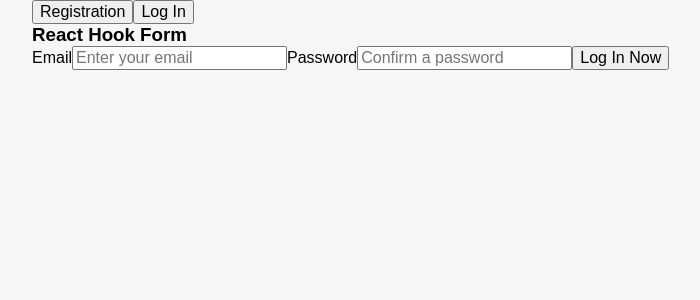
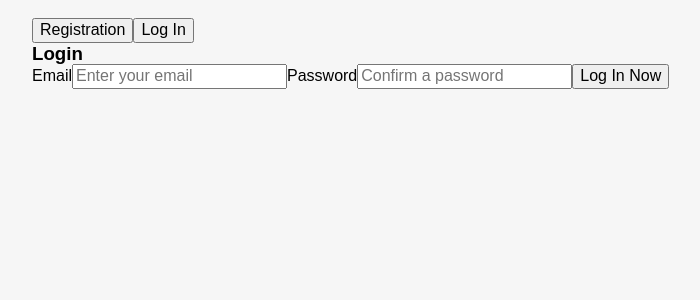
Before and after one commit to Go088/task-manager, a React (Vite) app: page /auth/login in a window 1280 px wide. Shown: the top 300 px of the page, without its empty margins (240-940 px from the left). Built offline with nearby package versions, Linux system fonts and the light colour scheme.

Commit message:
validation schema

```diff
--- a/src/components/Auth/Auth.jsx
+++ b/src/components/Auth/Auth.jsx
@@ -8,7 +8,8 @@
   const [register, setRegister] = useState(id === "register");
 
   return (
-    <div>
+    <div >
+      <br />
       <Link to="/auth/register">
         <button
           onClick={() => {
--- a/src/components/Container/Container.jsx
+++ b/src/components/Container/Container.jsx
@@ -1,7 +1,9 @@
+import css from "./Container.module.css"
+
 const Container = ({children}) => {
     return (
         <section>
-            <div>
+            <div className={css.container}>
                 {children}
             </div>
         </section>
--- /dev/null
+++ b/src/components/Container/Container.module.css
@@ -0,0 +1,4 @@
+.container {
+    min-width: 320px;
+    max-width: 375px;
+}
--- a/src/components/LoginForm/LoginForm.jsx
+++ b/src/components/LoginForm/LoginForm.jsx
@@ -27,7 +27,7 @@
 
   return (
     <>
-      <h3>React Hook Form</h3>
+      <h3>Login</h3>
       <form onSubmit={handleSubmit(onSubmit)}>
         <label>
           Email
--- a/src/components/RegisterForm/RegisterForm.jsx
+++ b/src/components/RegisterForm/RegisterForm.jsx
@@ -7,11 +7,13 @@
   name: yup
     .string()
     .required("Name is required")
-    .min(3, "Name should be at least 3 characters"),
-  email: yup.string().required("Email is required").email("Email is invalid"),
+    .min(3, "Name should be at least 3 characters")
+    .matches(/^\S*$/, "Name should not contain spaces"),
+  email: yup.string().required("Email is required").matches(/^\S*$/, "Email should not contain spaces").email("Email is invalid"),
   password: yup
     .string()
     .required("Password is required")
+    .matches(/^\S*$/, "Password should not contain spaces")
     .min(6, "Name should be at least 6 characters"),
 });
 
@@ -21,17 +23,20 @@
     register,
     handleSubmit,
     formState: { errors },
+    reset,
   } = useForm({
     resolver: yupResolver(schema),
   });
 
   const onSubmit = (userData) => {
     console.log(JSON.stringify(userData));
+    reset();
   };
 
   return (
     <>
-      <h3>React Hook Form</h3>
+    <br />
+      <h3>Registration</h3>
       <form onSubmit={handleSubmit(onSubmit)}>
         <label>
           Name
--- a/src/components/Welcome/Welcome.jsx
+++ b/src/components/Welcome/Welcome.jsx
@@ -5,11 +5,12 @@
 const Welcome = () => {
   return (
     <Container>
-      <img srcSet="/img/user.png 124w, /user.png 162w" alt="" />
+      <br />
       <p>
         Supercharge your productivity and take control of your tasks with Task
         Pro - Don&apost wait, start achieving your goals now!
       </p>
+      <br />
       <ul>
         <Link to="/auth/register">
           <button type="submit">Registration</button>
```
Also changed, not shown: src/assets/icons/зелений плюс (1).svg (added).
